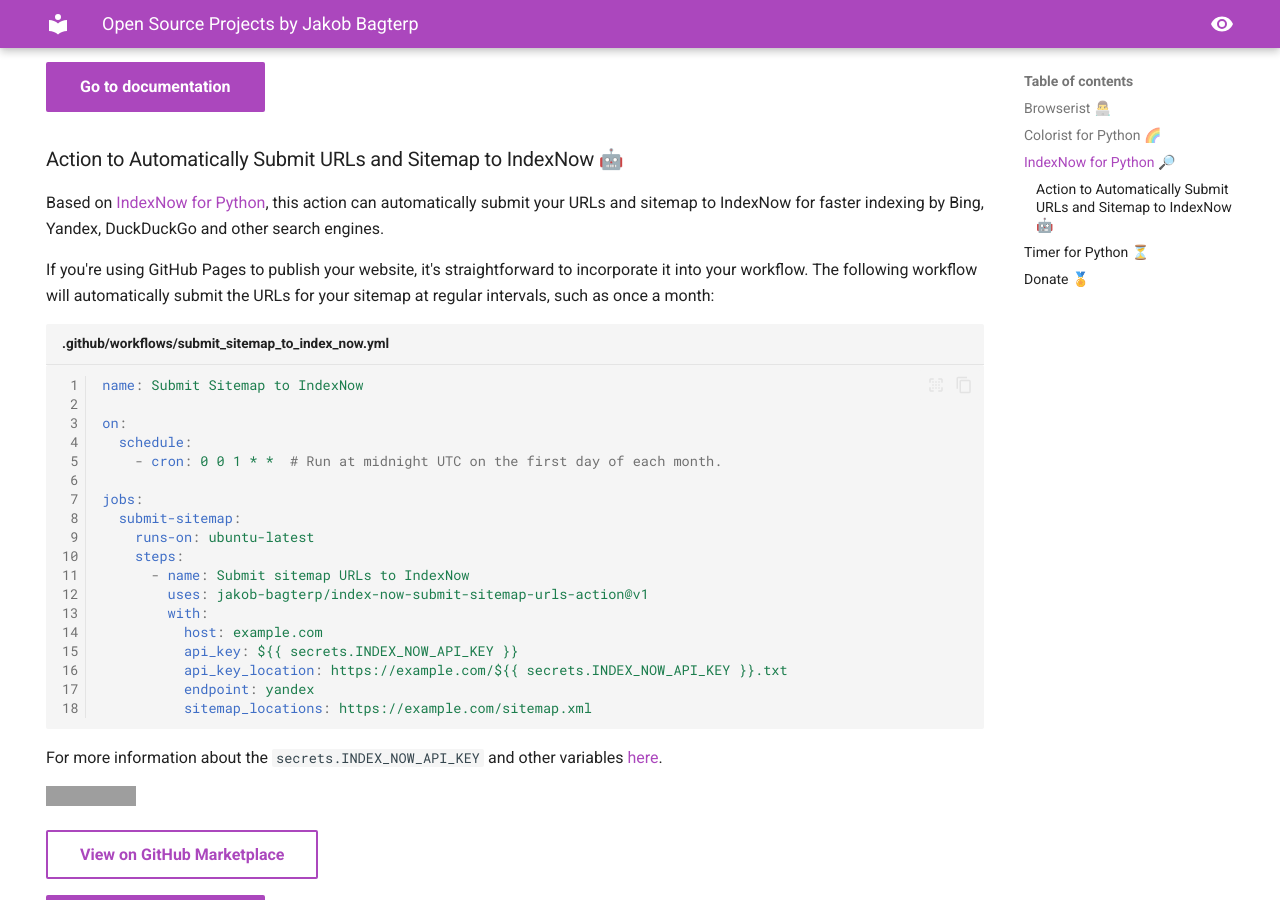
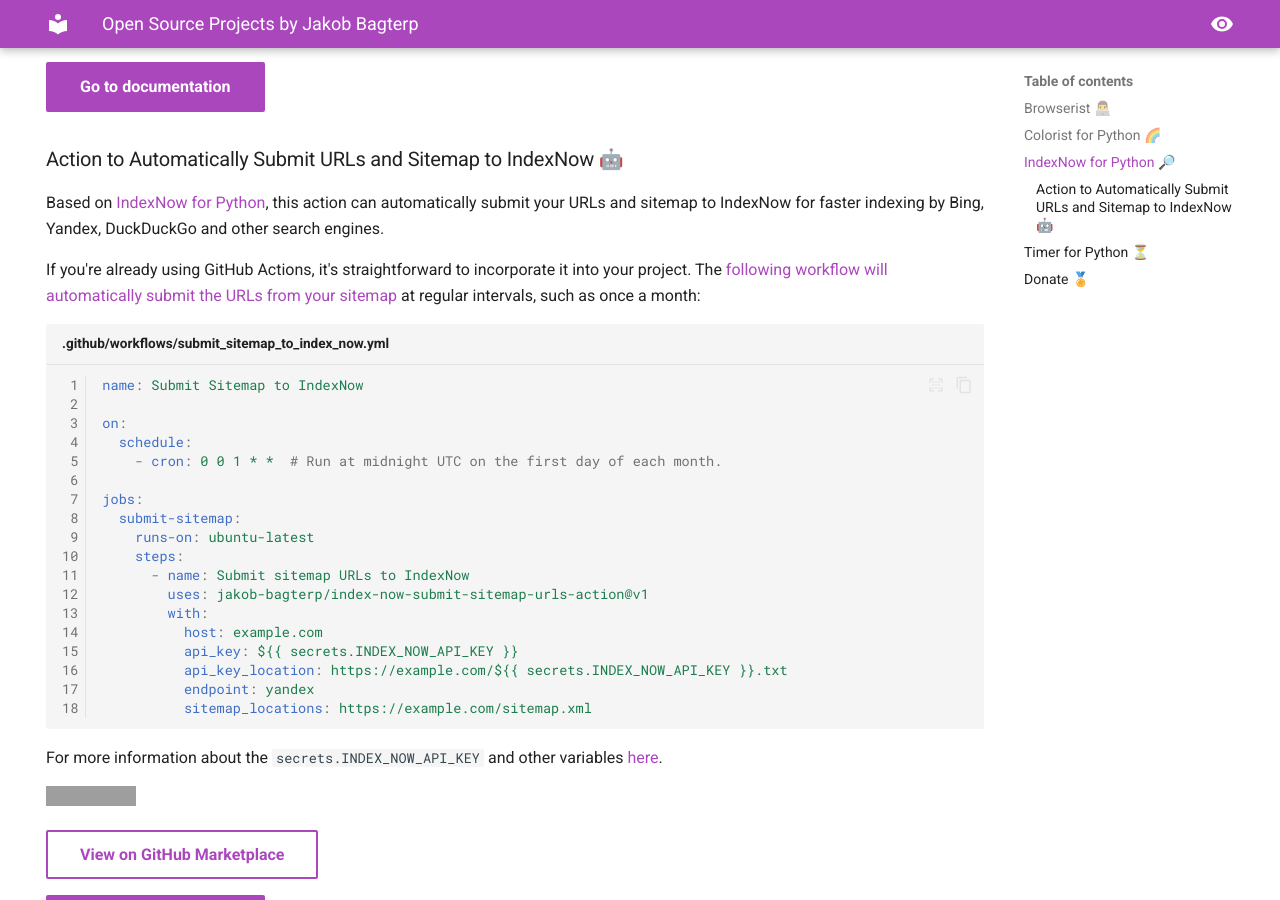
Before and after one commit to jakob-bagterp/jakob-bagterp.github.io, an MkDocs documentation site: the page built from docs/index.md, in a window 1280 px wide and 900 px high, scrolled down 705 px. Built offline with MkDocs 1.6.1 and Material for MkDocs 9.7.7, drawn with Linux system fonts in a browser that asks for light colours; grey boxes are pictures that could not be loaded.

Commit message:
Minor update.

````diff
--- a/docs/index.md
+++ b/docs/index.md
@@ -33,7 +33,7 @@ Package that makes it easy to submit URLs to the IndexNow API of Bing, Yandex, D
 ### Action to Automatically Submit URLs and Sitemap to IndexNow 🤖
 Based on [IndexNow for Python](https://jakob-bagterp.github.io/index-now-for-python/), this action can automatically submit your URLs and sitemap to IndexNow for faster indexing by Bing, Yandex, DuckDuckGo and other search engines.
 
-If you're using GitHub Pages to publish your website, it's straightforward to incorporate it into your workflow. The following workflow will automatically submit the URLs for your sitemap at regular intervals, such as once a month:
+If you're already using GitHub Actions, it's straightforward to incorporate it into your project. The [following workflow will automatically submit the URLs from your sitemap](https://jakob-bagterp.github.io/index-now-submit-sitemap-urls-action/) at regular intervals, such as once a month:
 
 ```yaml linenums="1" title=".github/workflows/submit_sitemap_to_index_now.yml"
 name: Submit Sitemap to IndexNow
````
